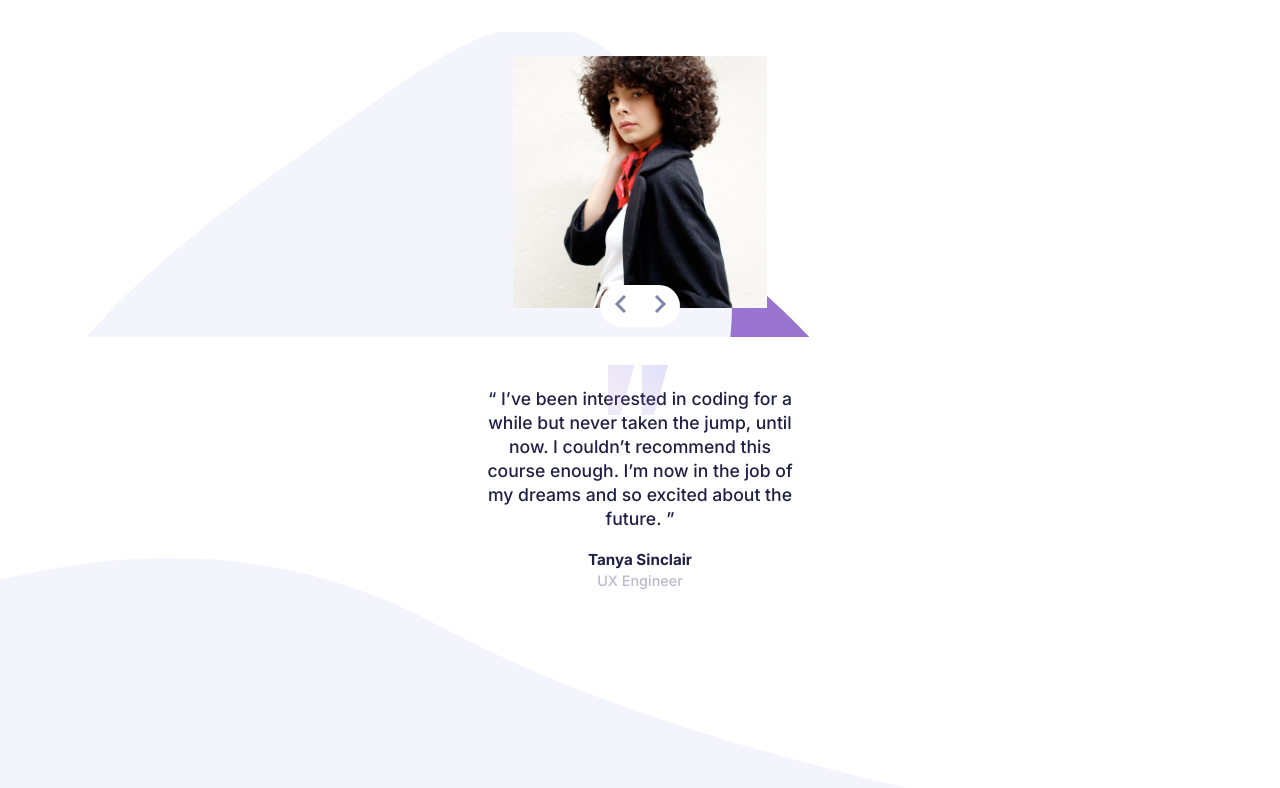
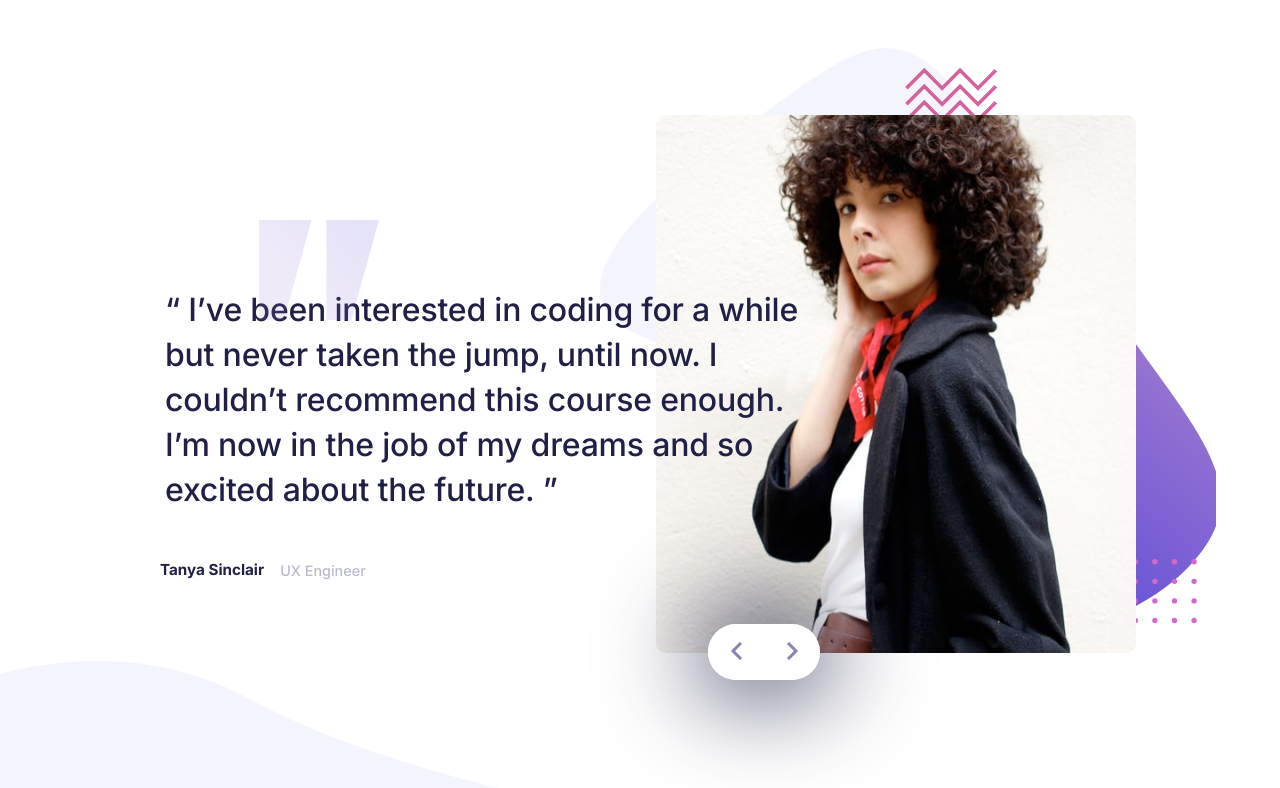
Before and after one commit to hrk-berserker27/Coding-bootcamp-testimonials-slider-master, a Next.js app: page / in a window 1280 px wide. Shown: the top 788 px of the page. Built offline with nearby package versions, Linux system fonts and the light colour scheme.

Commit message:
Fixed all the issues with desktop functioning

```diff
--- a/pages/index.js
+++ b/pages/index.js
@@ -68,7 +68,7 @@ export default function App() {
         <title>Frontend Mentor | Coding Bootcamp Testimonials Slider</title>
       </Head>
       <main>
-        <div class="content-section">
+        <div className="content-section">
           <p className="review">
             <span className="quotes">“&nbsp;{setQuote()}&nbsp;”</span>
           </p>
--- a/styles/styles.scss
+++ b/styles/styles.scss
@@ -10,7 +10,19 @@
 .image-container {
     width: 254px;
     height: 252px;
-    position: relative; //-> to make the layout property on Image component work we need mention this property on the parent element of the Image component
+    position: relative;
+
+    //-> to make the layout property on Image component work we need mention this property on the parent element of the Image component
+    img {
+        border-radius: 10px;
+    }
+
+    @media (min-width: 1240px) {
+        width: 75%;
+        height: 78.5%;
+
+
+    }
 }
 
 .hero-section {
@@ -19,22 +31,48 @@
     padding: 2em;
     @include d.flex(center, center);
     background: url(../public/images/pattern-bg.svg);
-    background-size: 86%;
-    background-position-x: 1.8em;
-    background-position-y: -0.4em;
+    background-size: 86.5%;
+    background-position-x: 1.65em;
+    background-position-y: 0.1em;
     background-repeat: no-repeat;
-    height: 305px;
-    padding-top: 1.7em;
+    height: 310px;
+    padding-top: 2.4em;
+
+
+    @media (min-width: 1240px) {
+        height: 100vh;
+        position: absolute;
+        width: 50vw;
+        left: 45%;
+        z-index: -1;
+        padding: 0;
+        @include d.flex(center, flex-start);
+        padding-left: 0em;
+        padding-top: 7.2em;
+        background-size: 97%;
+        background-position-x: 1.5em;
+        background-position-y: 3em;
+
+    }
 
     .slider-container {
         position: absolute;
-        top: 83%;
+        top: 85%;
         left: calc(50% - 2.5em);
         width: 5em;
         height: 2.6em;
         border-radius: 2em;
         @include d.flex(center, center);
         overflow: hidden;
+        box-shadow: 0px 0px 100px 10px hsl(240, 38%, 20%);
+
+        @media (min-width: 1240px) {
+            width: 7em;
+            height: 3.5em;
+            top: 78%;
+            left: 20.7%;
+            pointer-events: all;
+        }
 
         button {
             height: 100%;
@@ -42,6 +80,10 @@
             position: relative;
             background-color: white;
             border: none;
+
+            &:hover {
+                cursor: pointer;
+            }
         }
     }
 }
@@ -52,12 +94,21 @@ main {
     max-width: 100vw;
     @include d.flex(flex-end, center, column);
     flex-flow: column-reverse;
-    gap: 2em;
-    padding-top: 2em;
+    gap: 2.3em;
+    padding-top: 1.5em;
     background: url(../public/images/pattern-curve.svg);
     background-size: 75%;
     background-repeat: no-repeat;
     background-position-y: bottom;
+
+    @media (min-width: 1200px) {
+        @include d.flex(flex-start, center, row);
+        flex-flow: row;
+        background-size: 43%;
+        gap: 0em;
+        padding-top: 0;
+        isolation: isolate; //This fixed the issue with hover effect on slider button
+    }
 
     .content-section {
         width: 100%;
@@ -68,10 +119,35 @@ main {
         gap: 1.1em;
         font-size: 1.1rem;
 
+        @media (min-width: 1240px) {
+            width: 100%;
+            font-size: 32px;
+            line-height: 45px;
+            text-align: left;
+            @include d.flex(flex-start, flex-start, column);
+            padding-left: 5em;
+            padding-top: 3.5em;
+            pointer-events: none !important;
+
+            &:hover {
+                border: 2px solid;
+            }
+        }
+
         .review {
             color: map-get(d.$color-bucket, "Dark_Blue");
             width: 28ch;
             position: relative;
+
+            @media (min-width: 1240px) {
+                width: 37ch;
+                padding-top: 0em;
+                padding-left: 5px;
+                padding-right: 3em;
+                letter-spacing: -0.0065em;
+                padding-top: 0px;
+                pointer-events: none;
+            }
 
             &::before {
                 content: url(../public/images/pattern-quotes.svg);
@@ -79,10 +155,23 @@ main {
                 top: -15%;
                 left: 40%;
                 zoom: 50%;
+
+                @media (min-width: 1240px) {
+                    zoom: 100%;
+                    top: -30%;
+                    left: 13%;
+                }
             }
         }
 
         .writer-container {
+            @media(min-width: 1240px) {
+                display: flex;
+                width: 100%;
+                align-items: center;
+                gap: 0.5em;
+            }
+
             .writer {
                 @include d.fontWeightSelector(map-get(d.$font-weight, "weight-3"));
                 color: map-get(d.$color-bucket, "Dark_Blue");
```
